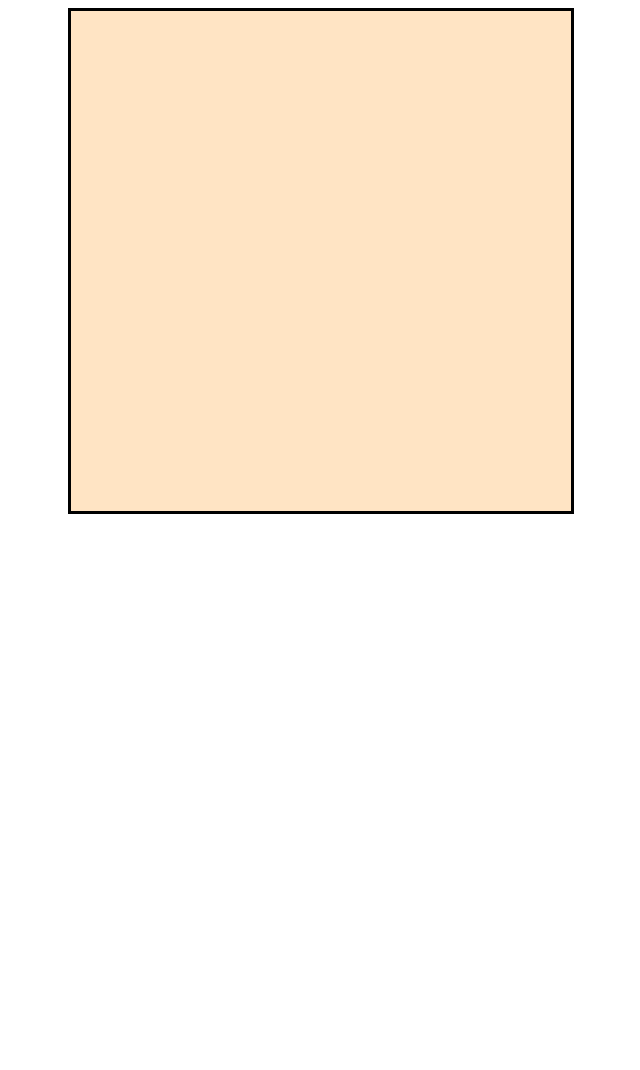
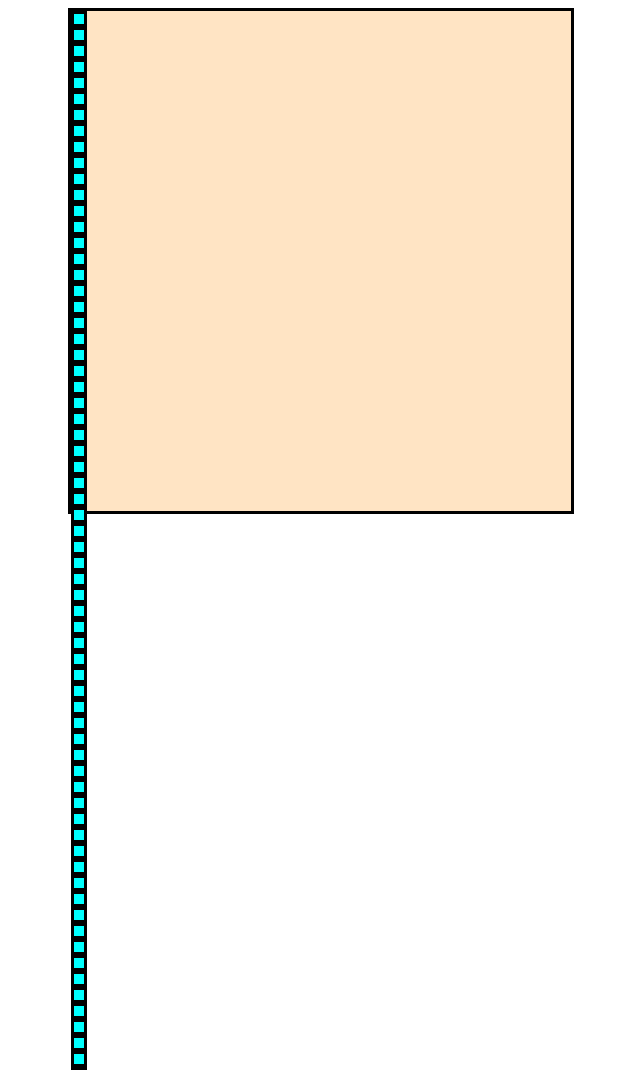
Before and after one commit to oscargsdev/etchasketch, a plain HTML site: page index.html in a window 1280 px wide. Shown: the top 1070 px of the page, without its empty margins (319-959 px from the left). Before the commit the page ends 800 px from the top, so only its background shows below. Drawn offline with Linux system fonts and the light colour scheme.

Commit message:
Squared appended to grid div and added class

```diff
--- a/script.js
+++ b/script.js
@@ -8,4 +8,11 @@ for (let i = 0; i < gridSize * gridSize; i++){
     squaresArray.push(document.createElement("div"));
 }
 
+squaresArray.forEach((square)  => {
+
+    square.classList.add("square");
+    grid.appendChild(square);
+
+});
+
 console.log(squaresArray);
--- a/styles.css
+++ b/styles.css
@@ -6,3 +6,10 @@
     border-style: solid;
 
 }
+
+.square{
+    background-color: aqua;
+    border-style: solid;
+    width: 10px;
+    height: 10px;
+}
```
